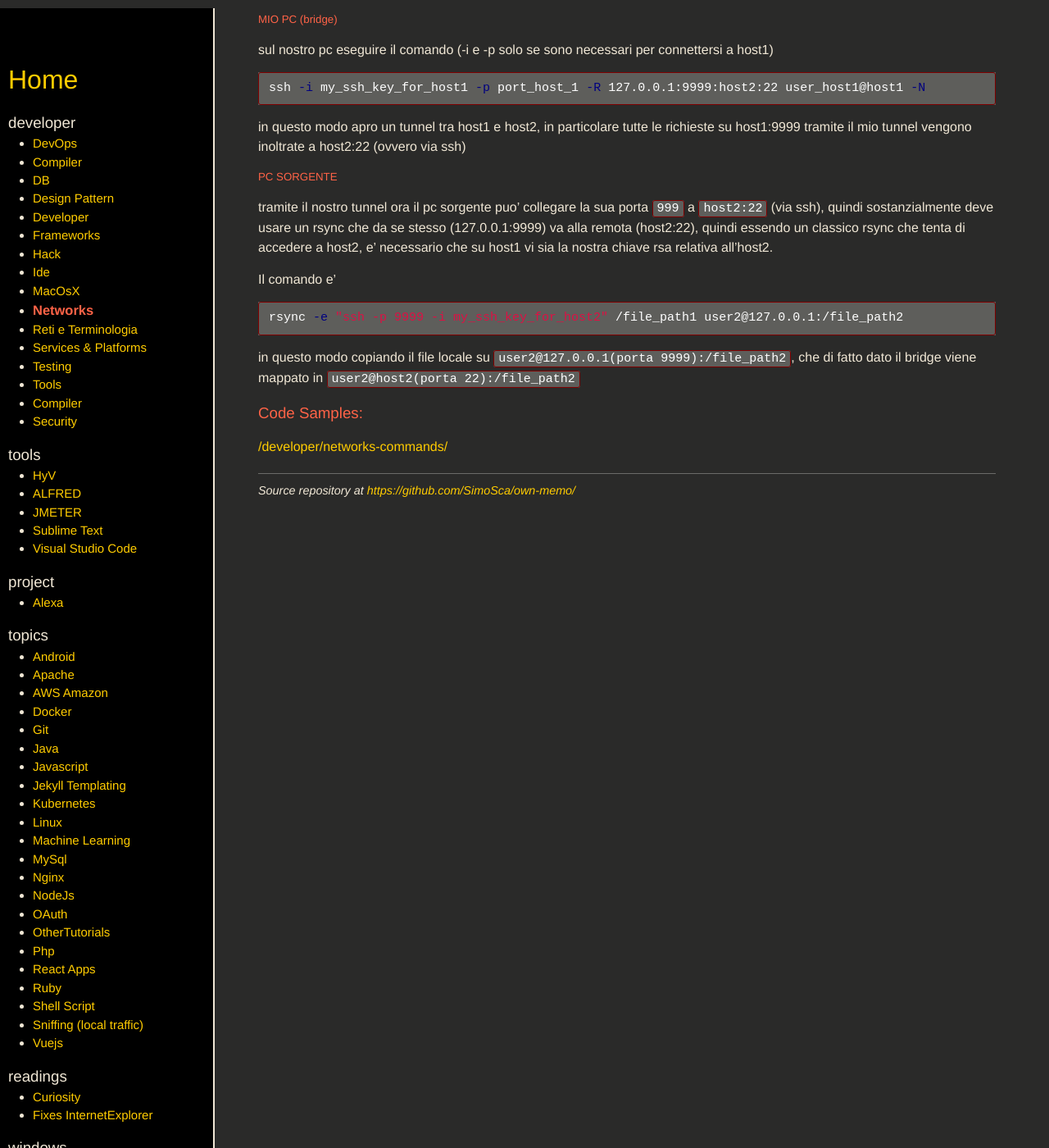
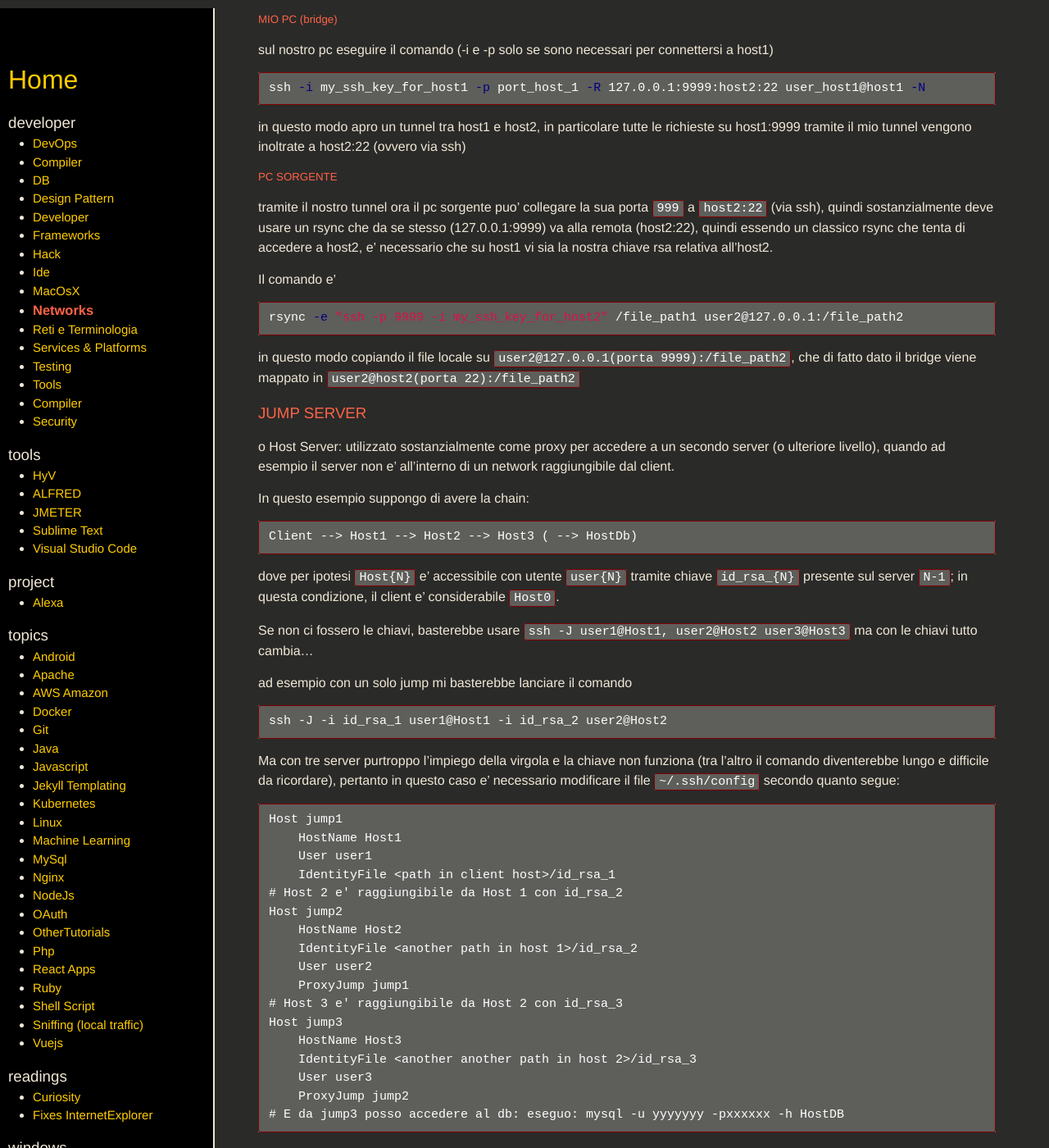
Before and after one commit to SimoSca/own-memo, a Jekyll site: the page built from _pages/developer/network-commands.md, in a window 1280 px wide and 1400 px high, scrolled down 2797 px. Shown: the whole window at 82% size. Built offline with Jekyll 4.4.1, drawn with Linux system fonts in a browser that asks for light colours; nearby versions of some CDN libraries; some of the changed text lies outside the part shown.

Commit message:
[new][network-command] added example of Jump server

`````diff
--- a/_pages/developer/network-commands.md
+++ b/_pages/developer/network-commands.md
@@ -179,3 +179,65 @@ rsync -e "ssh -p 9999 -i my_ssh_key_for_host2" /file_path1 user2@127.0.0.1:/file
 ````
 
 in questo modo copiando il file locale su `user2@127.0.0.1(porta 9999):/file_path2`, che di fatto dato il bridge viene mappato in `user2@host2(porta 22):/file_path2`
+
+
+
+### JUMP SERVER
+
+o Host Server: utilizzato sostanzialmente come proxy per accedere a un secondo server (o ulteriore livello),
+quando ad esempio il server non e' all'interno di un network raggiungibile dal client.
+
+In questo esempio suppongo di avere la chain:
+
+````
+Client --> Host1 --> Host2 --> Host3 ( --> HostDb)
+````
+
+dove per ipotesi `Host{N}` e' accessibile con utente `user{N}` tramite chiave `id_rsa_{N}` presente sul server `N-1`;
+in questa condizione, il client e' considerabile `Host0`.
+
+Se non ci fossero le chiavi, basterebbe usare `ssh -J user1@Host1, user2@Host2 user3@Host3` ma con le chiavi tutto cambia...
+
+ad esempio con un solo jump mi basterebbe lanciare il comando
+
+````
+ssh -J -i id_rsa_1 user1@Host1 -i id_rsa_2 user2@Host2
+````
+
+Ma con tre server purtroppo l'impiego della virgola e la chiave non funziona (tra l'altro il comando diventerebbe lungo e difficile da ricordare),
+pertanto in questo caso e' necessario modificare il file `~/.ssh/config` secondo quanto segue:
+
+````
+Host jump1
+    HostName Host1
+    User user1
+    IdentityFile <path in client host>/id_rsa_1
+# Host 2 e' raggiungibile da Host 1 con id_rsa_2
+Host jump2
+    HostName Host2
+    IdentityFile <another path in host 1>/id_rsa_2
+    User user2
+    ProxyJump jump1
+# Host 3 e' raggiungibile da Host 2 con id_rsa_3
+Host jump3
+    HostName Host3
+    IdentityFile <another another path in host 2>/id_rsa_3
+    User user3
+    ProxyJump jump2
+# E da jump3 posso accedere al db: eseguo: mysql -u yyyyyyy -pxxxxxx -h HostDB
+````
+
+Con questo setup posso agilmente eseguire i comandi:
+
+````
+# accesso a jump3 (ma posso anche accedere agli intermedi come ad esempio jump2)
+ssh jump3
+# tunnel mysql (udp redirect): access mysql from client
+ssh -L localhost:3306:HostDB:3306 jump3 -N
+# tunnel mysql mounting local socket: access mysql from client
+ssh -L /tmp/sql.sock:HostDB:3306 jump3 -N
+````
+
+Da notare che negli esempi sopra, l'impiego della socket risulta utile se sul client viene utilizzato un software
+che non prevede l'impiego dei jump server ma che in ogni caso consente di connettere il client mysql direttamente tramite socket,
+ad esempio `Sequel Pro` per l macbook.
`````
